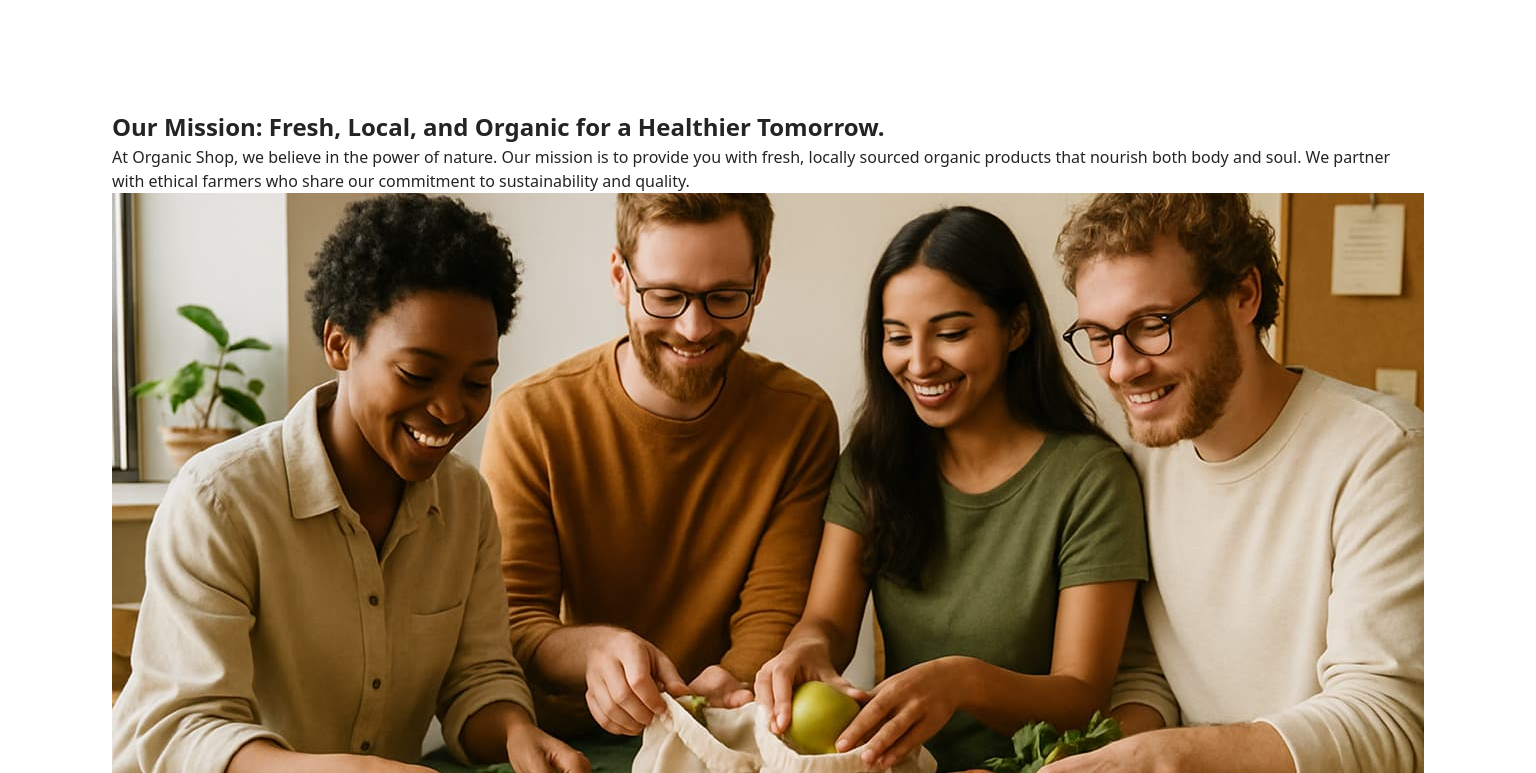
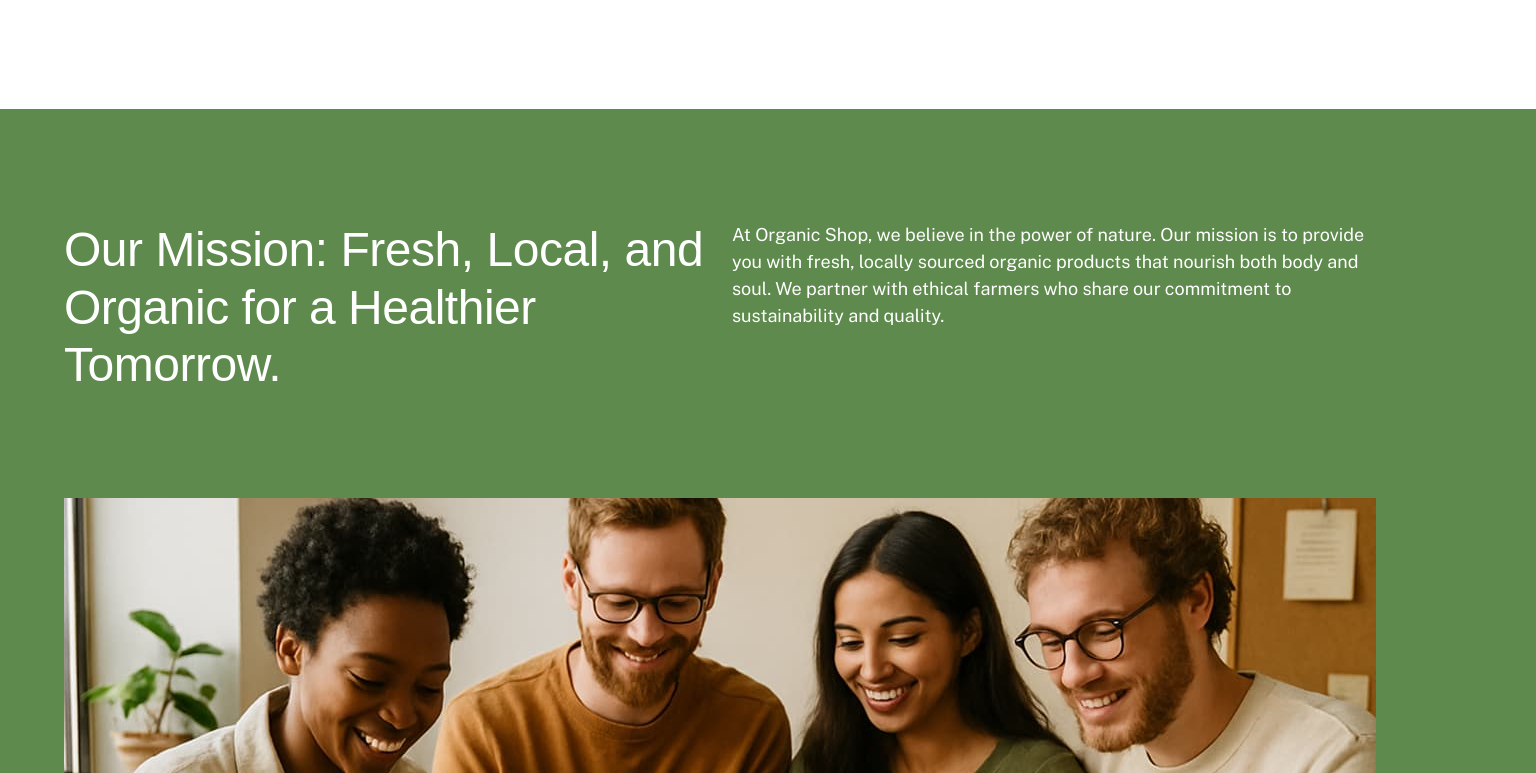
Before and after one commit to kalyniuk-an/project-html-css-08-organic-shop, a website built with Vite: page src/index.html in a window 1536 px wide. Shown: the part 211-984 px from the top of the page. Built offline with nearby package versions, Linux system fonts and the light colour scheme; a web font is replaced by a local one.

Commit message:
Finished mission

```diff
--- a/src/css/mission.css
+++ b/src/css/mission.css
@@ -0,0 +1,96 @@
+.mission-section {
+  background-color: #5e8a4d;
+  color: #fff;
+}
+.mission-container {
+  display: flex;
+  align-items: center;
+  justify-content: center;
+  flex-direction: column;
+}
+
+@media only screen and (min-width: 768px) {
+  .mission-container {
+    align-items: flex-start;
+    justify-content: flex-start;
+    flex-direction: row;
+    flex-wrap: wrap;
+    /* row-gap: 24px;
+    column-gap: 32px; */
+    gap: 32px 24px;
+    margin: 0;
+  }
+}
+
+@media only screen and (min-width: 1440px) {
+  .mission-container {
+    gap: 80px 24px;
+  }
+}
+
+.mission-title {
+  font-family: 'Chivo', sans-serif;
+  font-weight: 400;
+  font-size: 36px;
+  line-height: 1.2;
+  letter-spacing: -0.01em;
+
+  margin-bottom: 24px;
+
+  width: 100%;
+}
+
+@media only screen and (min-width: 768px) {
+  .mission-title {
+    width: 340px;
+  }
+}
+
+@media only screen and (min-width: 1440px) {
+  .mission-title {
+    font-size: 48px;
+    width: 644px;
+  }
+}
+
+.mission-text {
+  font-family: 'Public Sans', sans-serif;
+  font-weight: 400;
+  font-size: 18px;
+  line-height: 1.5;
+  margin-bottom: 32px;
+}
+
+@media only screen and (min-width: 768px) {
+  .mission-text {
+    border: 1px solid #000;
+    width: 340px;
+    margin: 0;
+  }
+}
+
+@media only screen and (min-width: 1440px) {
+  .mission-text {
+    border: none;
+    width: 644px;
+  }
+}
+
+.mission-img {
+  width: 343px;
+  height: 192px;
+}
+
+@media only screen and (min-width: 768px) {
+  .mission-img {
+    width: 704px;
+    height: 396px;
+  }
+}
+
+@media only screen and (min-width: 1440px) {
+  .mission-img {
+    width: 1312px;
+    height: 738px;
+  }
+}
--- a/src/partials/mission.html
+++ b/src/partials/mission.html
@@ -1,4 +1,4 @@
-<section class="mission-section">
+<section class="mission-section section">
   <div class="container mission-container">
     <h2 class="mission-title">
       Our Mission: Fresh, Local, and Organic for a Healthier Tomorrow.
```
